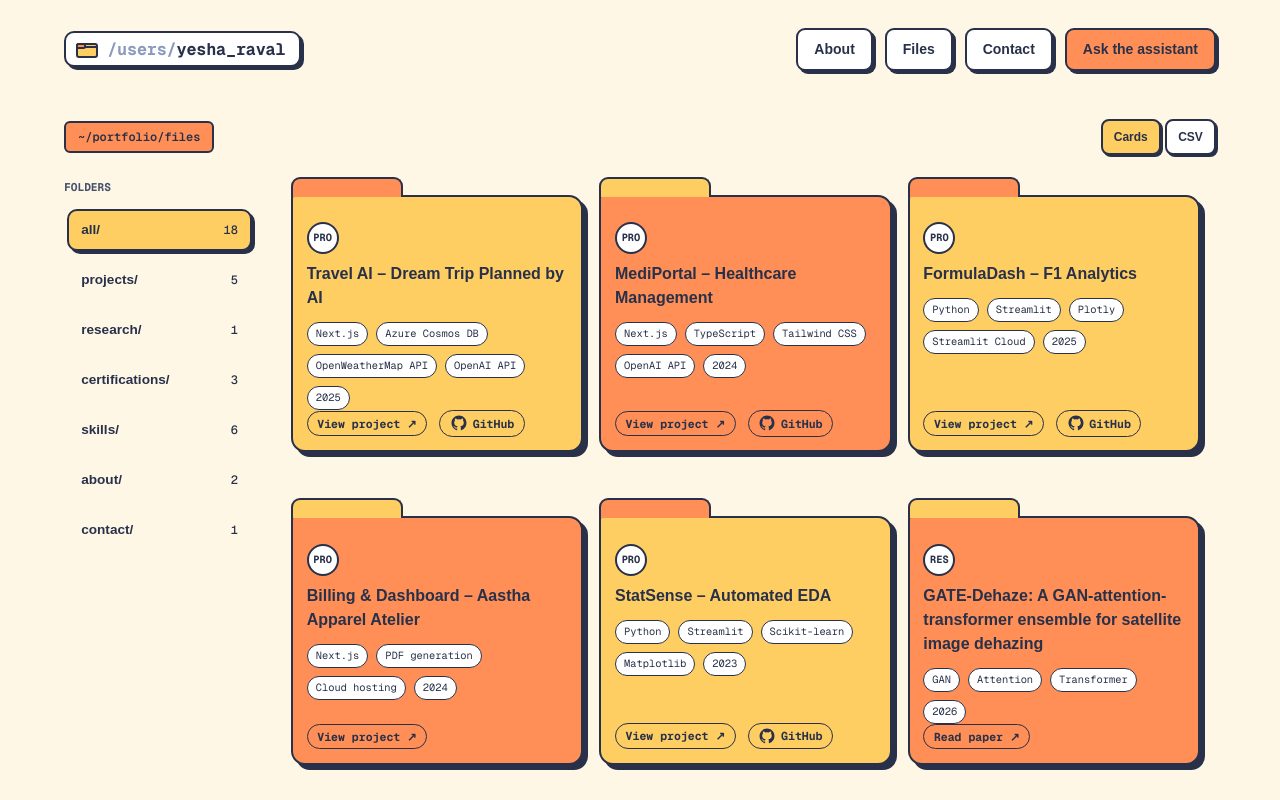
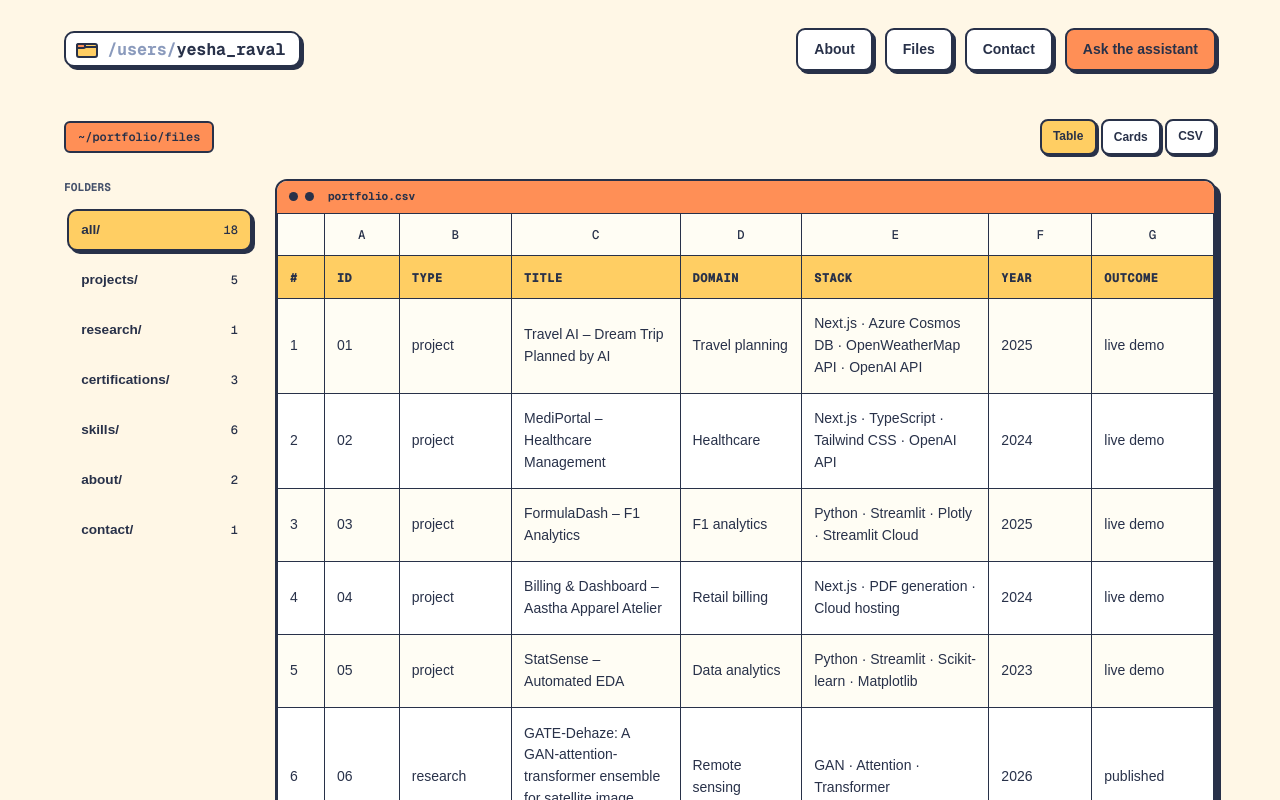
Before and after one commit to YeshaRaval/aws-hackthon-portfolio, a Next.js app: page /files in a window 1280 px wide. Shown: the top 800 px of the page. Built offline with nearby package versions, Linux system fonts and the light colour scheme.

Commit message:
keep the tables view right now

```diff
--- a/app/folder-opening-screen.tsx
+++ b/app/folder-opening-screen.tsx
@@ -35,17 +35,14 @@ export function FolderPageTransition({
   folderName,
   title,
   children,
-  skip = false,
 }: {
   folderName: string;
   title?: string;
   children: React.ReactNode;
-  skip?: boolean;
 }) {
-  const [opening, setOpening] = useState(!skip);
+  const [opening, setOpening] = useState(true);
 
   useEffect(() => {
-    if (skip) return;
     const reducedMotion = window.matchMedia("(prefers-reduced-motion: reduce)").matches;
     if (reducedMotion) {
       setOpening(false);
@@ -53,7 +50,7 @@ export function FolderPageTransition({
     }
     const timer = window.setTimeout(() => setOpening(false), ANIMATION_DURATION_MS);
     return () => clearTimeout(timer);
-  }, [skip]);
+  }, []);
 
   if (opening) {
     return (
--- a/app/portfolio-experience.tsx
+++ b/app/portfolio-experience.tsx
@@ -6,7 +6,6 @@ import { useRouter } from "next/navigation";
 import Link from "next/link";
 import PortfolioHeader from "./portfolio-header";
 import { FolderOpeningScreen } from "./folder-opening-screen";
-import { FolderPageTransition } from "./folder-opening-screen";
 
 const LOADER_SESSION_KEY = "yesha-portfolio-loader-complete";
 const LOADER_DURATION_MS = 650;
@@ -139,15 +138,15 @@ function PortfolioBrowser({
         </div>
 
         <div className="flex items-center gap-1" role="group" aria-label="File display mode">
-          {(["cards", "raw"] as const).map((item) => (
+          {(["table", "cards", "raw"] as const).map((item) => (
             <button
               key={item}
               type="button"
               aria-pressed={view === item}
-              className={`folder-browser__control${view === item ? " folder-browser__control--active" : ""}`}
+              className={`folder-browser__control${view === item ? " folder-browser__control--active" : ""}${item !== "cards" ? " hidden sm:inline-flex" : ""}`}
               onClick={() => onViewChange(item)}
             >
-              {item === "raw" ? "CSV" : "Cards"}
+              {item === "raw" ? "CSV" : item === "cards" ? "Cards" : "Table"}
             </button>
           ))}
         </div>
@@ -353,8 +352,10 @@ export default function PortfolioExperience({ route = "home" }: { route?: Portfo
   const [activeNavId, setActiveNavId] = useState<"files" | "charts" | "role-fit">(route === "research" ? "charts" : route === "skills" ? "role-fit" : "files");
   const [activeFolderId, setActiveFolderId] = useState<FolderId>(routeDefault?.folder ?? "projects-folder");
   const [activeFilter, setActiveFilter] = useState<FileFilter>(routeDefault?.filter ?? "all");
-  // Default to cards always (table view removed)
-  const [fileView, setFileView] = useState<FileView>("cards");
+  // Default to cards on mobile (< 640px), table on desktop
+  const [fileView, setFileView] = useState<FileView>(() =>
+    typeof window !== "undefined" && window.innerWidth < 640 ? "cards" : "table"
+  );
   const loaderRef = useRef<HTMLDivElement>(null);
   const homeHeadingRef = useRef<HTMLHeadingElement>(null);
   const timerRef = useRef<number | null>(null);
@@ -383,7 +384,7 @@ export default function PortfolioExperience({ route = "home" }: { route?: Portfo
     if (openingTimerRef.current !== null) clearTimeout(openingTimerRef.current);
     setActiveFolderId(folderId);
     setActiveFilter(filter);
-    setFileView("cards");
+    setFileView(typeof window !== "undefined" && window.innerWidth < 640 ? "cards" : "table");
     setActiveNavId(navId);
     setScreen("opening");
 
@@ -566,11 +567,6 @@ export default function PortfolioExperience({ route = "home" }: { route?: Portfo
           {screen === "opening" && <FolderOpeningScreen folderName={activeFolder.name} />}
 
           {screen === "browser" && (
-            <FolderPageTransition
-              folderName={`portfolio/${activeFilter === "all" ? "files" : activeFilter === "cert" ? "certifications" : `${activeFilter}s`}`}
-              title={`Opening ${activeFilter === "all" ? "files" : activeFilter === "cert" ? "certifications" : `${activeFilter}s`}...`}
-              skip={!isHomeRoute}
-            >
             <PortfolioBrowser
               filter={activeFilter}
               view={fileView}
@@ -579,7 +575,6 @@ export default function PortfolioExperience({ route = "home" }: { route?: Portfo
               onViewChange={setFileView}
               onNavigate={(path) => router.push(path)}
             />
-            </FolderPageTransition>
           )}
         </div>
       </main>
```
Lines whose indentation alone changed are shown as unchanged.
